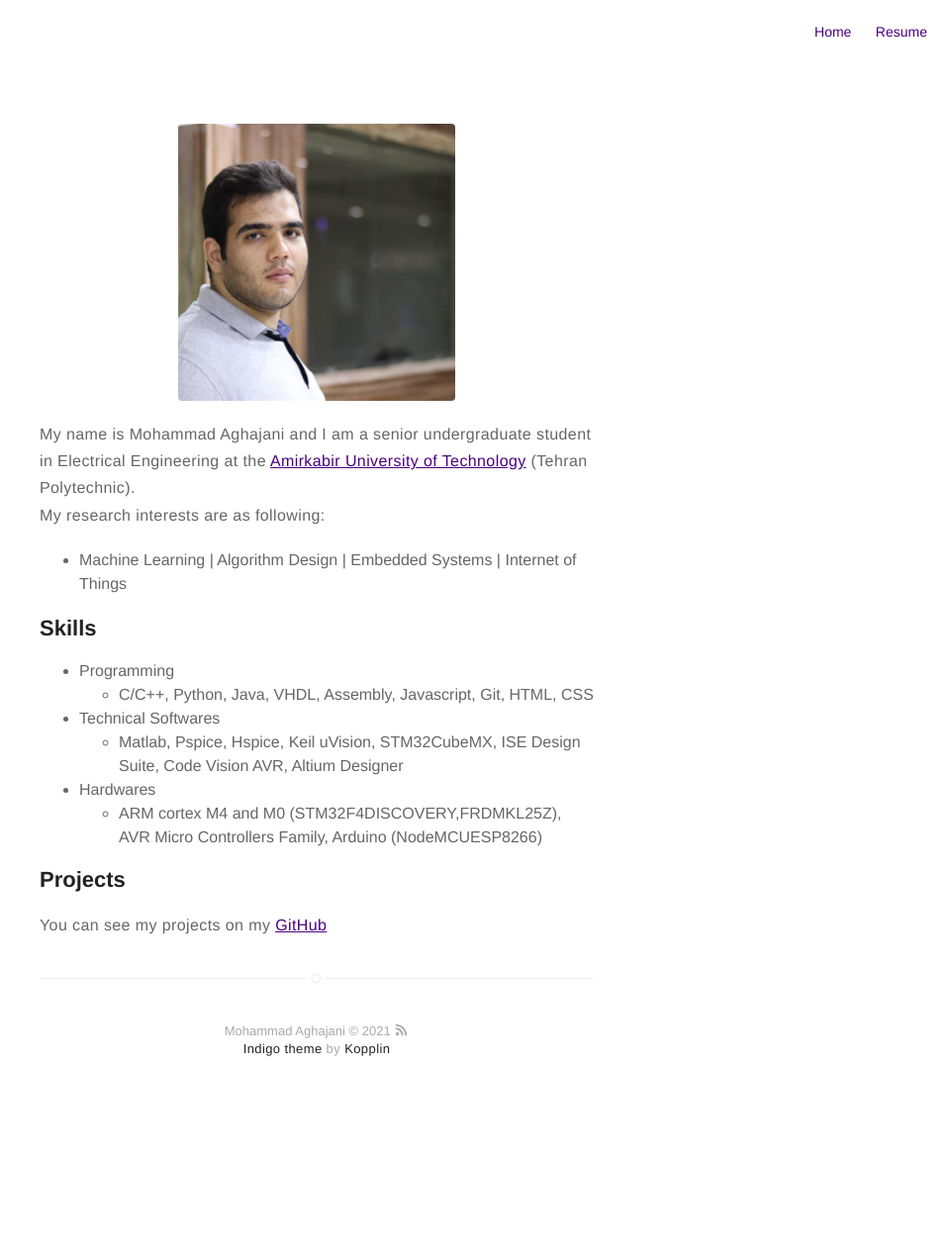
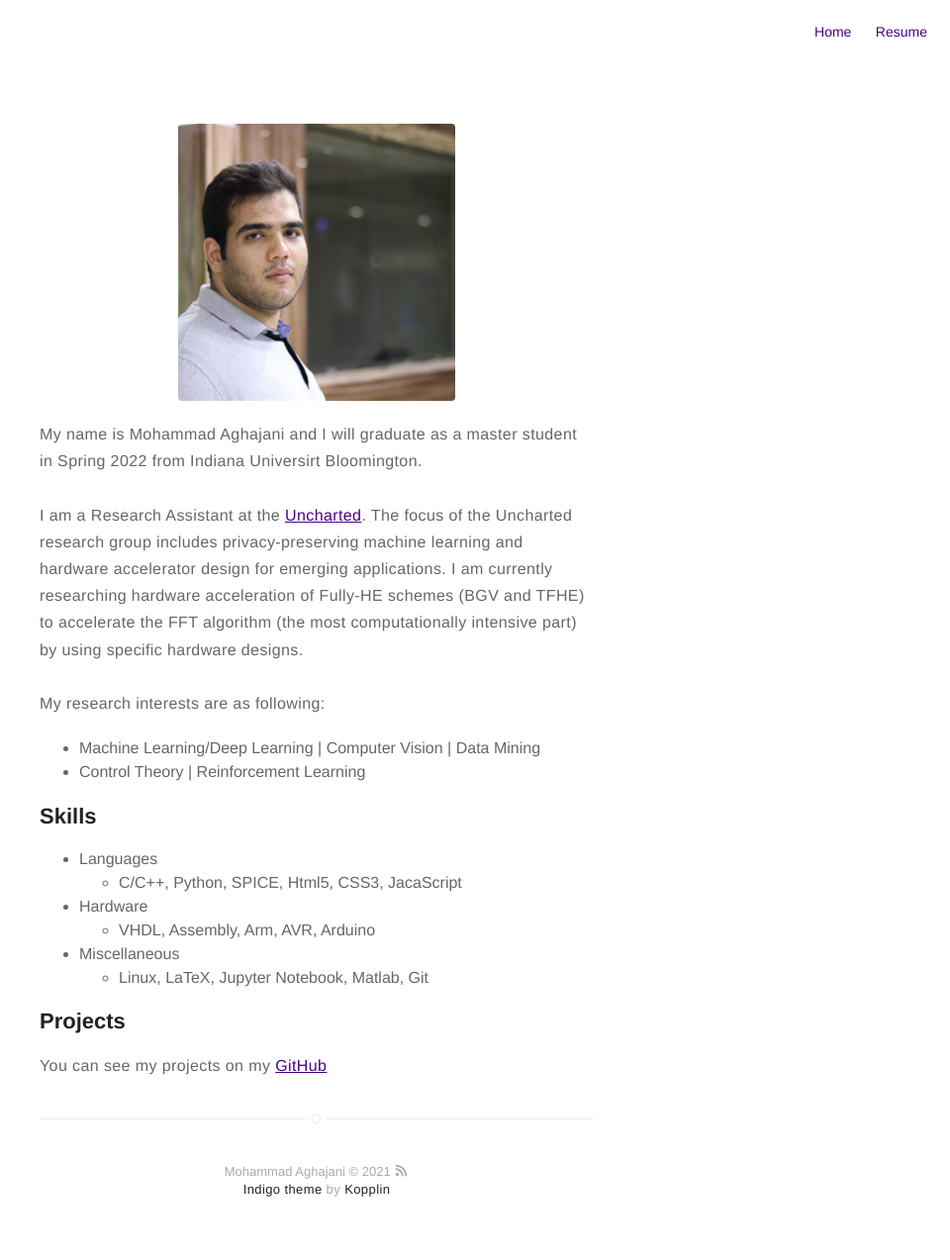
Before and after one commit to Mohammad-Aghajani/Mohammad-Aghajani.github.io, a Jekyll site: the page built from about.md, in a window 1280 px wide. Shown: the whole page at 99% size, without its empty margins (320-1280 px from the left). Built offline with Jekyll 4.4.1, drawn with Linux system fonts in a browser that asks for light colours; before the commit the page ends 1131 px from its top, so only the background shows below that.

Commit message:
Update about.md

```diff
--- a/about.md
+++ b/about.md
@@ -5,11 +5,12 @@ layout: page
 ![Profile Image]({{ site.url }}/{{ site.picture }})
 
 <p>
-My name is Mohammad Aghajani and I am a senior undergraduate student in Electrical Engineering at the <a href="aut.ac.ir/en" style="border:0;outline:0">Amirkabir University of Technology</a> (Tehran Polytechnic).<br>
+My name is Mohammad Aghajani and I will graduate as a master student in Spring 2022 from Indiana Universirt Bloomington.<br> <br>
+I am a Research Assistant at the <a href="https://jiang60.pages.iu.edu/"> Uncharted</a>. The focus of the Uncharted research group includes privacy-preserving machine learning and hardware accelerator design for emerging applications. I am currently researching hardware acceleration of Fully-HE schemes (BGV and TFHE) to accelerate the FFT algorithm (the most computationally intensive part) by using specific hardware designs.<br><br>
 My research interests are as following:
 <ul class="skill-list">
-	<li> Machine Learning | Algorithm Design | Embedded Systems | Internet of Things  	</li>
-	<!-- <li> Data Visualization | Human-Computer Interaction | Data Mining </li> -->
+	<li> Machine Learning/Deep Learning | Computer Vision | Data Mining </li>
+	<li> Control Theory | Reinforcement Learning </li>
 
 </ul>
 </p>
@@ -17,20 +18,19 @@ My research interests are as following:
 <h2>Skills</h2>
 <ul class="skill-list">
 
-	<li>Programming
+	<li>Languages
 		<ul>
-			<li>C/C++, Python, Java, VHDL, Assembly, Javascript, Git, HTML, CSS </li>
+			<li>C/C++, Python, SPICE, Html5, CSS3, JacaScript </li>
 		</ul>
 	</li>
-	<li>Technical Softwares
+	<li>Hardware
 		<ul>
-			<li>Matlab, Pspice, Hspice, Keil uVision, STM32CubeMX, ISE Design Suite, Code Vision AVR, Altium Designer</li>
+			<li>VHDL, Assembly, Arm, AVR, Arduino</li>
 		</ul>
 	</li>
-	<li>Hardwares
+	<li>Miscellaneous
 		<ul>
-		<li>ARM cortex M4 and M0 (STM32F4DISCOVERY,FRDMKL25Z), AVR Micro Controllers Family, Arduino (NodeMCUESP8266)
-		</li>
+		<li>Linux, LaTeX, Jupyter Notebook, Matlab, Git</li>
 		</ul>
 	</li>
 
```
